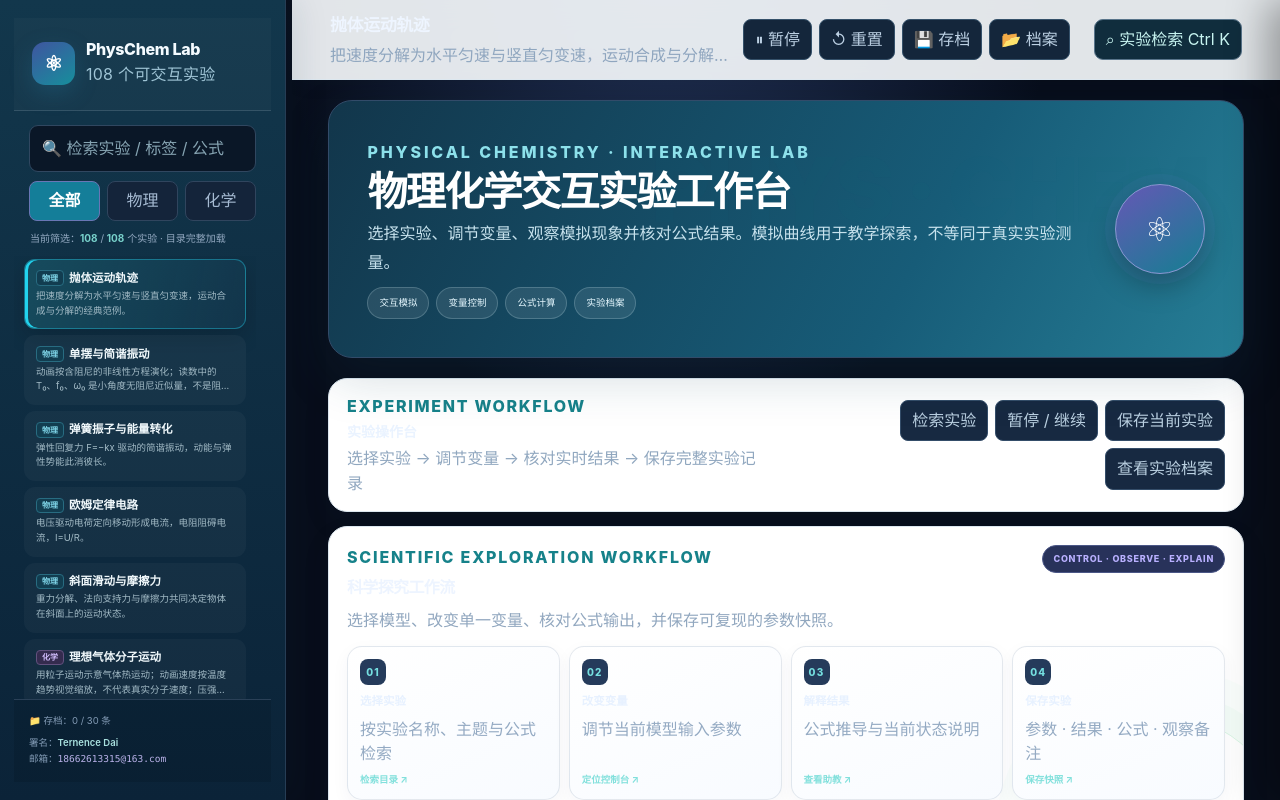
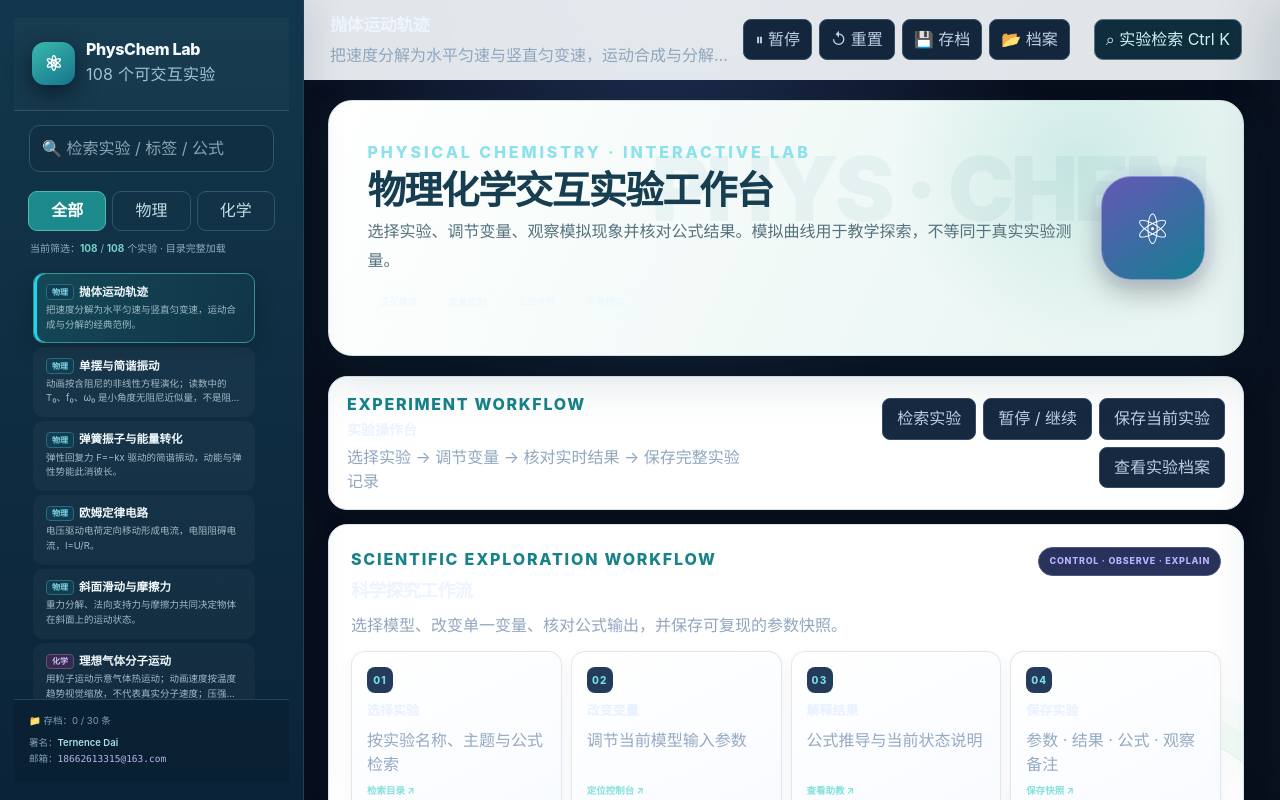
Before and after one commit to Ternence-Dai/Physchem-lab, a website: page index.html in a window 1280 px wide. Drawn offline with Linux system fonts and the light colour scheme.

Commit message:
PhysChem Lab: scientific workbench UI v2 (#9)
* Add PhysChem scientific workbench UI v2

* Load PhysChem scientific workbench UI v2

* Integrate workbench v2 styles into validated stylesheet

* Keep validated stylesheet link contract

* Bust cached PhysChem workbench stylesheet

```diff
--- /dev/null
+++ b/assets/css/physchem-workbench-v2.css
@@ -0,0 +1,42 @@
+/* PhysChem Lab UI v2 — scientific console hierarchy and responsive instrument panels */
+body[data-workspace="physchem"]{--pc-ink:#163849;--pc-muted:#617d88;--pc-line:#d7e5e8;--pc-teal:#087f83;--pc-mint:#dff3ee}
+body[data-workspace="physchem"] .sb{width:304px}
+body[data-workspace="physchem"] .br .lg{background:linear-gradient(145deg,#39b9ae,#16758a);box-shadow:0 8px 22px #0a1e2e}
+body[data-workspace="physchem"] .sc input{border:1px solid #31566a;background:#102f42;color:#f0fbff;border-radius:11px;min-height:40px}
+body[data-workspace="physchem"] .fl{gap:6px;padding:10px 14px}
+body[data-workspace="physchem"] .fl button{border:1px solid #31566a;border-radius:9px;background:#123247;color:#c3dbe4}
+body[data-workspace="physchem"] .fl button.on{background:#1c8a8c;border-color:#51b9b0;color:#fff}
+body[data-workspace="physchem"] .lst .it{margin:4px 9px;padding:10px 12px;border:1px solid transparent;border-radius:10px;transition:background .16s,border-color .16s}
+body[data-workspace="physchem"] .lst .it:hover{background:#173f52;border-color:#2a6475}
+body[data-workspace="physchem"] .lst .it.on{background:linear-gradient(100deg,rgba(40,160,153,.22),rgba(40,160,153,.06));border-color:#398f91}
+body[data-workspace="physchem"] .mn{max-width:1800px}
+body[data-workspace="physchem"] .tb{position:sticky;top:0;z-index:20;box-shadow:0 5px 18px rgba(18,57,71,.045)}
+body[data-workspace="physchem"] .physchem-intro{min-height:188px;border:1px solid #d1e6e4;background:radial-gradient(circle at 82% 24%,rgba(59,175,157,.17),transparent 24%),linear-gradient(115deg,#fff 0%,#f0f9f7 57%,#e7f4f1 100%)}
+body[data-workspace="physchem"] .physchem-intro h2{font-size:clamp(27px,3vw,39px);color:#173e50}
+body[data-workspace="physchem"] .physchem-intro p{font-size:13px;color:#55727d;max-width:760px}
+body[data-workspace="physchem"] .physchem-intro .atom{width:104px;height:104px;flex-basis:104px;border-radius:30px;font-size:42px}
+body[data-workspace="physchem"] .lab-commandbar{min-height:84px}
+body[data-workspace="physchem"] .lab-command-actions button{min-height:38px;padding-inline:14px;font-size:11px}
+body[data-workspace="physchem"] .product-workflow{padding:22px}
+body[data-workspace="physchem"] .product-workflow__head h3{font-size:18px}
+body[data-workspace="physchem"] .product-workflow__item{min-height:126px;padding:15px;border-radius:14px}
+body[data-workspace="physchem"] .product-workflow__item b{font-size:13px}
+body[data-workspace="physchem"] .product-workflow__item small{font-size:10.5px}
+body[data-workspace="physchem"] .sw{min-height:390px;border-radius:20px}
+body[data-workspace="physchem"] #cv{min-height:390px}
+body[data-workspace="physchem"] .simulation-status{top:16px;left:17px;padding:9px 12px;font-size:12px}
+body[data-workspace="physchem"] .bt2{display:grid;grid-template-columns:minmax(250px,1fr) minmax(260px,1fr) minmax(260px,1fr);align-items:stretch}
+body[data-workspace="physchem"] .bt2 .pnl{position:relative;inset:auto;width:auto;min-height:290px;overflow:auto;padding:19px}
+body[data-workspace="physchem"] .bt2 .pnl h3{font-size:14px;padding-bottom:11px;border-bottom:1px solid #e7eff0}
+body[data-workspace="physchem"] .bt2 .pnl .pm{margin-bottom:17px}
+body[data-workspace="physchem"] .lab-notebook{padding:22px}
+body[data-workspace="physchem"] .lab-notebook textarea{border:1px solid #cbdde0;border-radius:12px;background:#fbfdfd;color:#173e50;padding:13px;line-height:1.7}
+body[data-workspace="physchem"] .dr{background:linear-gradient(180deg,#f8fcfc,#edf5f5);color:#173e50;border-left:1px solid #cddfe2;box-shadow:-18px 0 48px rgba(17,51,67,.15)}
+body[data-workspace="physchem"] .dh{border-bottom:1px solid #d7e5e8}
+body[data-workspace="physchem"] .dh h3{color:#174b5b}
+body[data-workspace="physchem"] .rc{background:#fff;border-color:#d8e6e8;box-shadow:0 5px 15px rgba(23,67,77,.05)}
+body[data-workspace="physchem"] .rc .rn{color:#1c4554}
+body[data-workspace="physchem"] .rc .rp{color:#607b85}
+@media(max-width:1120px){body[data-workspace="physchem"] .bt2{grid-template-columns:1fr 1fr}body[data-workspace="physchem"] .bt2 .p3{grid-column:1/-1}}
+@media(max-width:760px){body[data-workspace="physchem"] .sb{width:min(88vw,330px)}body[data-workspace="physchem"] .physchem-intro{min-height:0;padding:23px 18px}body[data-workspace="physchem"] .physchem-intro .atom{width:64px;height:64px;flex-basis:64px;font-size:25px;border-radius:19px}body[data-workspace="physchem"] .sw,body[data-workspace="physchem"] #cv{min-height:300px}body[data-workspace="physchem"] .bt2{display:grid;grid-template-columns:1fr;padding-bottom:22px}body[data-workspace="physchem"] .bt2 .pnl{min-height:0}body[data-workspace="physchem"] .bt2 .p3{grid-column:auto}body[data-workspace="physchem"] .product-workflow{padding:16px}body[data-workspace="physchem"] .product-workflow__item{min-height:112px}}
+@media(prefers-reduced-motion:reduce){body[data-workspace="physchem"] .lst .it{transition:none}}
--- a/assets/css/readability-accessibility-v10.css
+++ b/assets/css/readability-accessibility-v10.css
@@ -21,3 +21,46 @@
 @media (prefers-reduced-motion:reduce) {
   *,*::before,*::after { scroll-behavior:auto !important; animation-duration:0.01ms !important; animation-iteration-count:1 !important; transition-duration:0.01ms !important; }
 }
+
+/* PhysChem Lab UI v2 — scientific console hierarchy and responsive instrument panels */
+body[data-workspace="physchem"]{--pc-ink:#163849;--pc-muted:#617d88;--pc-line:#d7e5e8;--pc-teal:#087f83;--pc-mint:#dff3ee}
+body[data-workspace="physchem"] .sb{width:304px}
+body[data-workspace="physchem"] .br .lg{background:linear-gradient(145deg,#39b9ae,#16758a);box-shadow:0 8px 22px #0a1e2e}
+body[data-workspace="physchem"] .sc input{border:1px solid #31566a;background:#102f42;color:#f0fbff;border-radius:11px;min-height:40px}
+body[data-workspace="physchem"] .fl{gap:6px;padding:10px 14px}
+body[data-workspace="physchem"] .fl button{border:1px solid #31566a;border-radius:9px;background:#123247;color:#c3dbe4}
+body[data-workspace="physchem"] .fl button.on{background:#1c8a8c;border-color:#51b9b0;color:#fff}
+body[data-workspace="physchem"] .lst .it{margin:4px 9px;padding:10px 12px;border:1px solid transparent;border-radius:10px;transition:background .16s,border-color .16s}
+body[data-workspace="physchem"] .lst .it:hover{background:#173f52;border-color:#2a6475}
+body[data-workspace="physchem"] .lst .it.on{background:linear-gradient(100deg,rgba(40,160,153,.22),rgba(40,160,153,.06));border-color:#398f91}
+body[data-workspace="physchem"] .mn{max-width:1800px}
+body[data-workspace="physchem"] .tb{position:sticky;top:0;z-index:20;box-shadow:0 5px 18px rgba(18,57,71,.045)}
+body[data-workspace="physchem"] .physchem-intro{min-height:188px;border:1px solid #d1e6e4;background:radial-gradient(circle at 82% 24%,rgba(59,175,157,.17),transparent 24%),linear-gradient(115deg,#fff 0%,#f0f9f7 57%,#e7f4f1 100%)}
+body[data-workspace="physchem"] .physchem-intro h2{font-size:clamp(27px,3vw,39px);color:#173e50}
+body[data-workspace="physchem"] .physchem-intro p{font-size:13px;color:#55727d;max-width:760px}
+body[data-workspace="physchem"] .physchem-intro .atom{width:104px;height:104px;flex-basis:104px;border-radius:30px;font-size:42px}
+body[data-workspace="physchem"] .lab-commandbar{min-height:84px}
+body[data-workspace="physchem"] .lab-command-actions button{min-height:38px;padding-inline:14px;font-size:11px}
+body[data-workspace="physchem"] .product-workflow{padding:22px}
+body[data-workspace="physchem"] .product-workflow__head h3{font-size:18px}
+body[data-workspace="physchem"] .product-workflow__item{min-height:126px;padding:15px;border-radius:14px}
+body[data-workspace="physchem"] .product-workflow__item b{font-size:13px}
+body[data-workspace="physchem"] .product-workflow__item small{font-size:10.5px}
+body[data-workspace="physchem"] .sw{min-height:390px;border-radius:20px}
+body[data-workspace="physchem"] #cv{min-height:390px}
+body[data-workspace="physchem"] .simulation-status{top:16px;left:17px;padding:9px 12px;font-size:12px}
+body[data-workspace="physchem"] .bt2{display:grid;grid-template-columns:minmax(250px,1fr) minmax(260px,1fr) minmax(260px,1fr);align-items:stretch}
+body[data-workspace="physchem"] .bt2 .pnl{position:relative;inset:auto;width:auto;min-height:290px;overflow:auto;padding:19px}
+body[data-workspace="physchem"] .bt2 .pnl h3{font-size:14px;padding-bottom:11px;border-bottom:1px solid #e7eff0}
+body[data-workspace="physchem"] .bt2 .pnl .pm{margin-bottom:17px}
+body[data-workspace="physchem"] .lab-notebook{padding:22px}
+body[data-workspace="physchem"] .lab-notebook textarea{border:1px solid #cbdde0;border-radius:12px;background:#fbfdfd;color:#173e50;padding:13px;line-height:1.7}
+body[data-workspace="physchem"] .dr{background:linear-gradient(180deg,#f8fcfc,#edf5f5);color:#173e50;border-left:1px solid #cddfe2;box-shadow:-18px 0 48px rgba(17,51,67,.15)}
+body[data-workspace="physchem"] .dh{border-bottom:1px solid #d7e5e8}
+body[data-workspace="physchem"] .dh h3{color:#174b5b}
+body[data-workspace="physchem"] .rc{background:#fff;border-color:#d8e6e8;box-shadow:0 5px 15px rgba(23,67,77,.05)}
+body[data-workspace="physchem"] .rc .rn{color:#1c4554}
+body[data-workspace="physchem"] .rc .rp{color:#607b85}
+@media(max-width:1120px){body[data-workspace="physchem"] .bt2{grid-template-columns:1fr 1fr}body[data-workspace="physchem"] .bt2 .p3{grid-column:1/-1}}
+@media(max-width:760px){body[data-workspace="physchem"] .sb{width:min(88vw,330px)}body[data-workspace="physchem"] .physchem-intro{min-height:0;padding:23px 18px}body[data-workspace="physchem"] .physchem-intro .atom{width:64px;height:64px;flex-basis:64px;font-size:25px;border-radius:19px}body[data-workspace="physchem"] .sw,body[data-workspace="physchem"] #cv{min-height:300px}body[data-workspace="physchem"] .bt2{display:grid;grid-template-columns:1fr;padding-bottom:22px}body[data-workspace="physchem"] .bt2 .pnl{min-height:0}body[data-workspace="physchem"] .bt2 .p3{grid-column:auto}body[data-workspace="physchem"] .product-workflow{padding:16px}body[data-workspace="physchem"] .product-workflow__item{min-height:112px}}
+@media(prefers-reduced-motion:reduce){body[data-workspace="physchem"] .lst .it{transition:none}}
--- a/index.html
+++ b/index.html
@@ -13,7 +13,7 @@
   <link rel="stylesheet" href="./assets/css/product-system-v9.css?v=20261021-ui-restoration-v1">
   <link rel="stylesheet" href="./assets/css/experiment-notebook-v9.css?v=20261021-ui-restoration-v1">
 <link rel="stylesheet" href="./assets/css/physchem-lab-workspace.css?v=20261021-ui-restoration-v1">
-<link rel="stylesheet" href="./assets/css/readability-accessibility-v10.css?v=20261021-ui-restoration-v1">
+<link rel="stylesheet" href="./assets/css/readability-accessibility-v10.css?v=20261021-ui-v2">
 </head>
 <body data-workspace="physchem">
 <aside class="sb" id="experimentSidebar">
```
